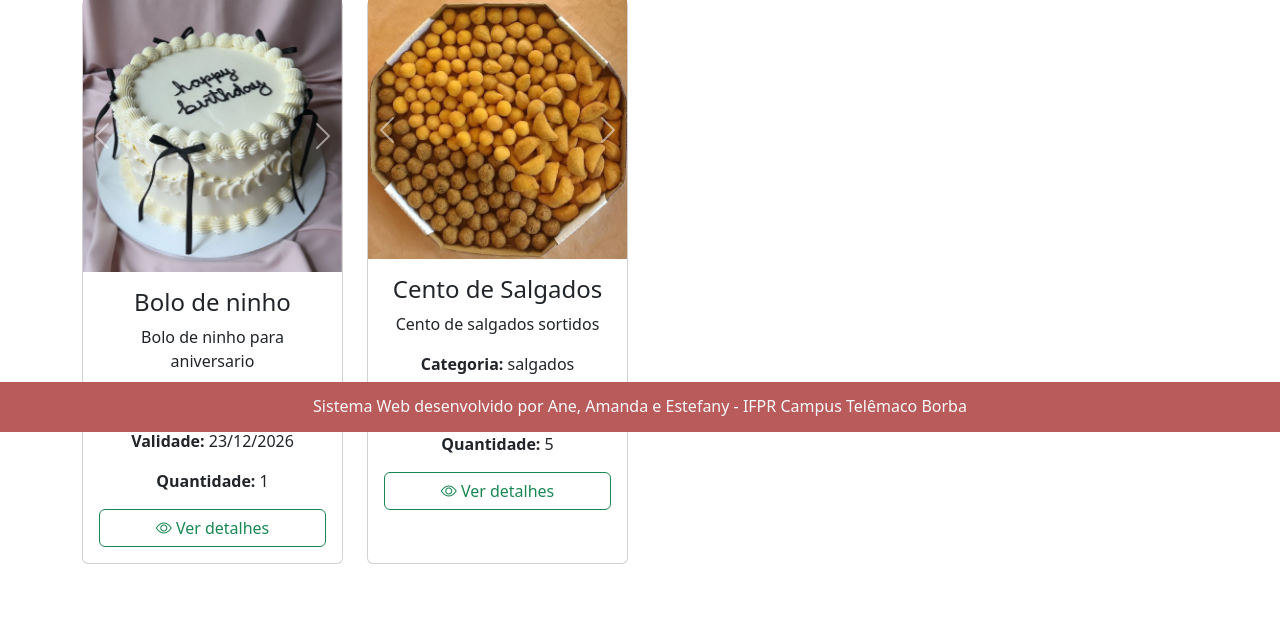
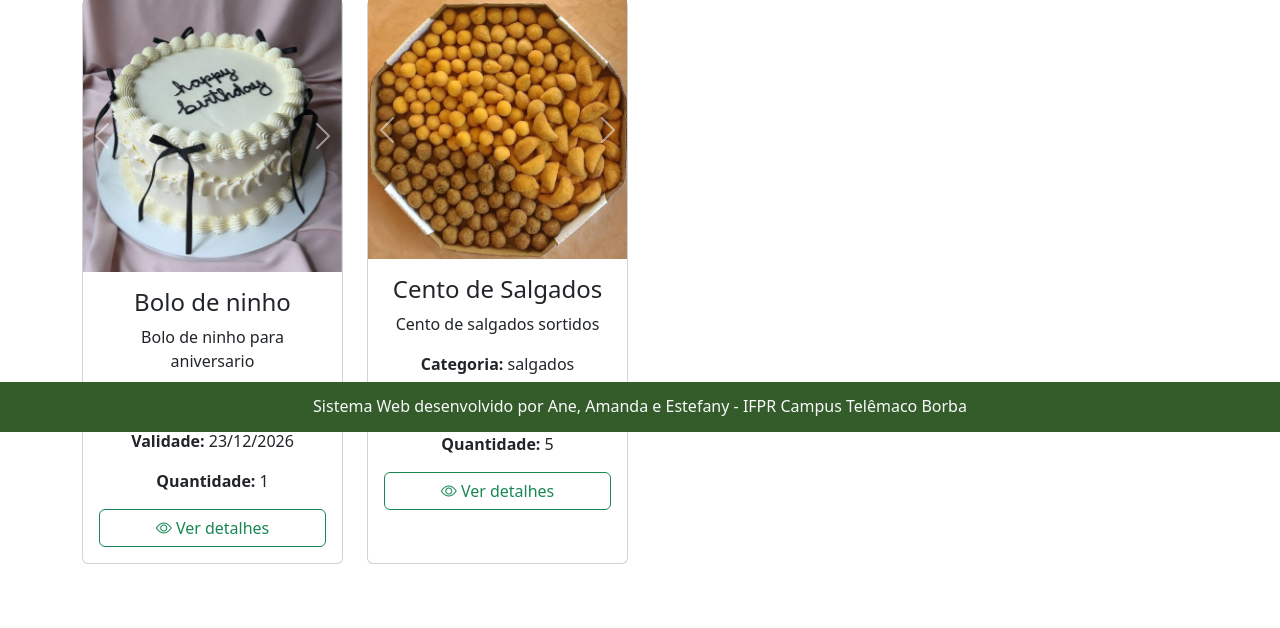
Before and after one commit to anethayne/doefacil, a PHP site: page /index.php in a window 1280 px wide. Shown: the part 368-996 px from the top of the page. Run offline with PHP 8.4, Linux system fonts and the light colour scheme; data comes from the database, SQL or seed files in the repository.

Commit message:
Update footer.php

```diff
--- a/footer.php
+++ b/footer.php
@@ -1,5 +1,5 @@
 <!-- Footer-->
-        <footer class="py-2 fixed-bottom" style="background-color: #b95b5b; height: 50px;">
+        <footer class="py-2 fixed-bottom" style="background-color: #345c2aff; height: 50px;">
             <div class="container"><p class="m-1 text-center text-light">Sistema Web desenvolvido por Ane, Amanda e Estefany - IFPR Campus Telêmaco Borba</p></div>
         </footer>
         <!-- Bootstrap core JS-->
```
